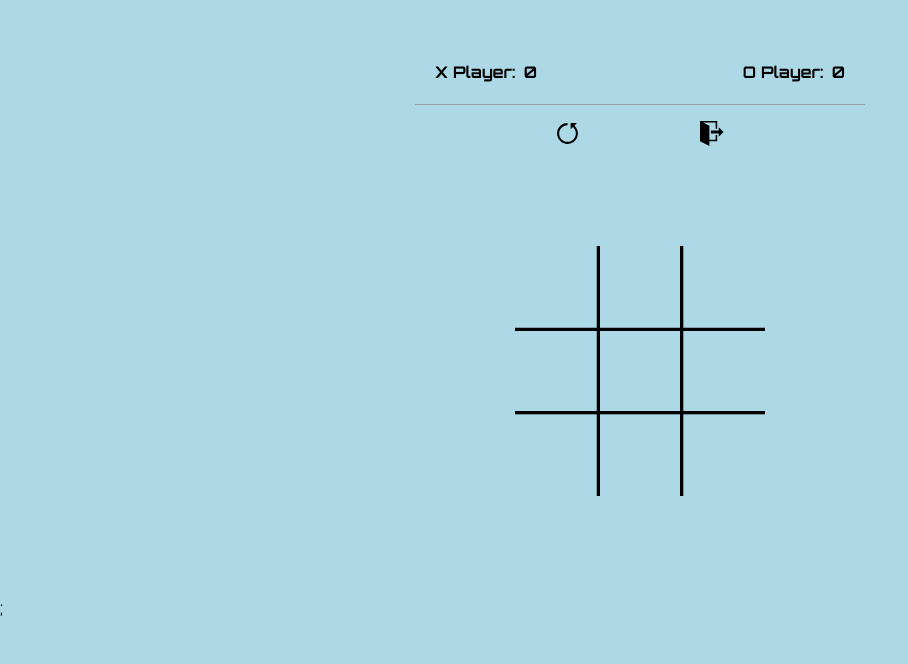
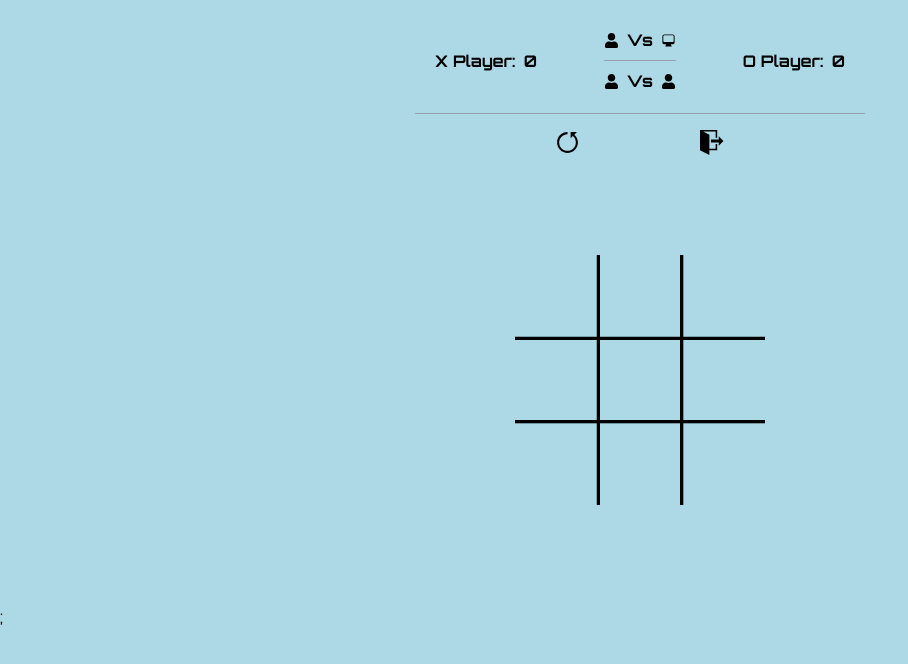
Before and after one commit to sourav2paul3/tictactoe, a React (Vite) app in the folder tictactoe/: page / in a window 1280 px wide. Shown: the top 664 px of the page, without its empty margins (0-908 px from the left). Built offline with nearby package versions, Linux system fonts and the light colour scheme.

Commit message:
comp select

```diff
--- a/tictactoe/package.json
+++ b/tictactoe/package.json
@@ -17,7 +17,7 @@
     "react": "^18.3.1",
     "react-dom": "^18.3.1",
     "react-icons": "^5.4.0",
-    "tailwindcss": "^4.0.1"
+    "tailwindcss": "^4.0.3"
   },
   "devDependencies": {
     "@eslint/js": "^9.17.0",
--- a/tictactoe/src/App.css
+++ b/tictactoe/src/App.css
@@ -4,3 +4,11 @@ body {
   background-color: #add8e6;
   font-family: "Orbitron", sans-serif;
 }
+
+.backdrop-blur {
+  backdrop-filter: blur(2px);
+}
+
+.bg-opacity-70 {
+  background-color: rgba(22, 16, 16, 0.7);
+}
--- a/tictactoe/src/components/GameOverPopUp.tsx
+++ b/tictactoe/src/components/GameOverPopUp.tsx
@@ -3,9 +3,9 @@ import { useTicTacToe } from "../Context/TicTacToeProvider";
 const GameOverPopUp = ({ winner }: { winner: string | null }) => {
   const { resetGame } = useTicTacToe();
   return (
-    <div className="fixed top-0 left-0 w-full h-full bg-black bg-opacity-60 flex items-center justify-center z-50">
-      <div className="bg-gray-400 bg-opacity-70 backdrop-blur-sm p-8 rounded-lg shadow-lg">
-        <div className="text-xl">
+    <div className="fixed top-0 left-0 w-full h-full flex items-center justify-center z-50">
+      <div className="bg-gray-400 bg-opacity-70 backdrop-blur p-8 rounded-lg shadow-lg">
+        <div className="text-xl text-white">
           {winner === "Draw" ? "It's a Draw!" : `Player ${winner} Wins!`}
         </div>
         <button
--- a/tictactoe/src/components/Navbar.tsx
+++ b/tictactoe/src/components/Navbar.tsx
@@ -1,6 +1,8 @@
 import { ImExit } from "react-icons/im";
 import { RiResetLeftFill } from "react-icons/ri";
 import { useTicTacToe } from "../Context/TicTacToeProvider";
+import { FaUser } from "react-icons/fa";
+import { HiComputerDesktop } from "react-icons/hi2";
 
 const Navbar = () => {
   const { resetGame, xScore, oScore } = useTicTacToe();
@@ -14,10 +16,19 @@ const Navbar = () => {
   };
 
   return (
-    <div className="font-bold max-w-[450px] m-auto mt-10">
-      <div className="flex items-center justify-between gap-20 p-5 border-b border-gray-400">
+    <div className="font-bold max-w-[450px] m-auto mt-2">
+      <div className="flex items-center justify-between gap-10 p-5 border-b border-gray-400">
         <div className="flex gap-2">
           X Player: <span>{xScore}</span>
+        </div>
+        <div className="grid grid-cols-1 gap-2">
+          <div className="flex items-center gap-2 ">
+            <FaUser size={15} /> Vs <HiComputerDesktop size={15} />
+          </div>
+          <span className="border-b border-gray-400"></span>
+          <div className="flex items-center gap-2">
+            <FaUser size={15} /> Vs <FaUser size={15} />
+          </div>
         </div>
         <div className="flex gap-2">
           O Player: <span>{oScore}</span>
```
Also changed, not shown: 1 other file (tests, documents, lock files or other folders).
